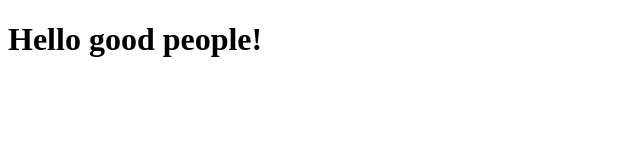
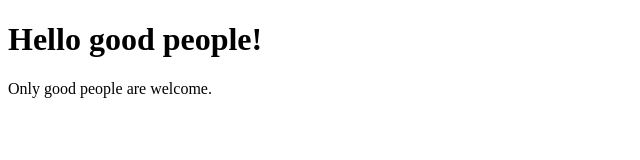
Before and after one commit to leomark92/Hello-World, a plain HTML site: page index.html in a window 1280 px wide. Shown: the whole page, without its empty margins (0-640 px from the left). Drawn offline with Linux system fonts and the light colour scheme.

Commit message:
Update index.html

```diff
--- a/index.html
+++ b/index.html
@@ -6,5 +6,6 @@
 </head>
 <body>
 <h1>Hello good people!</h1>
+  <p>Only good people are welcome.</p>
 </body>
 </html>
```
